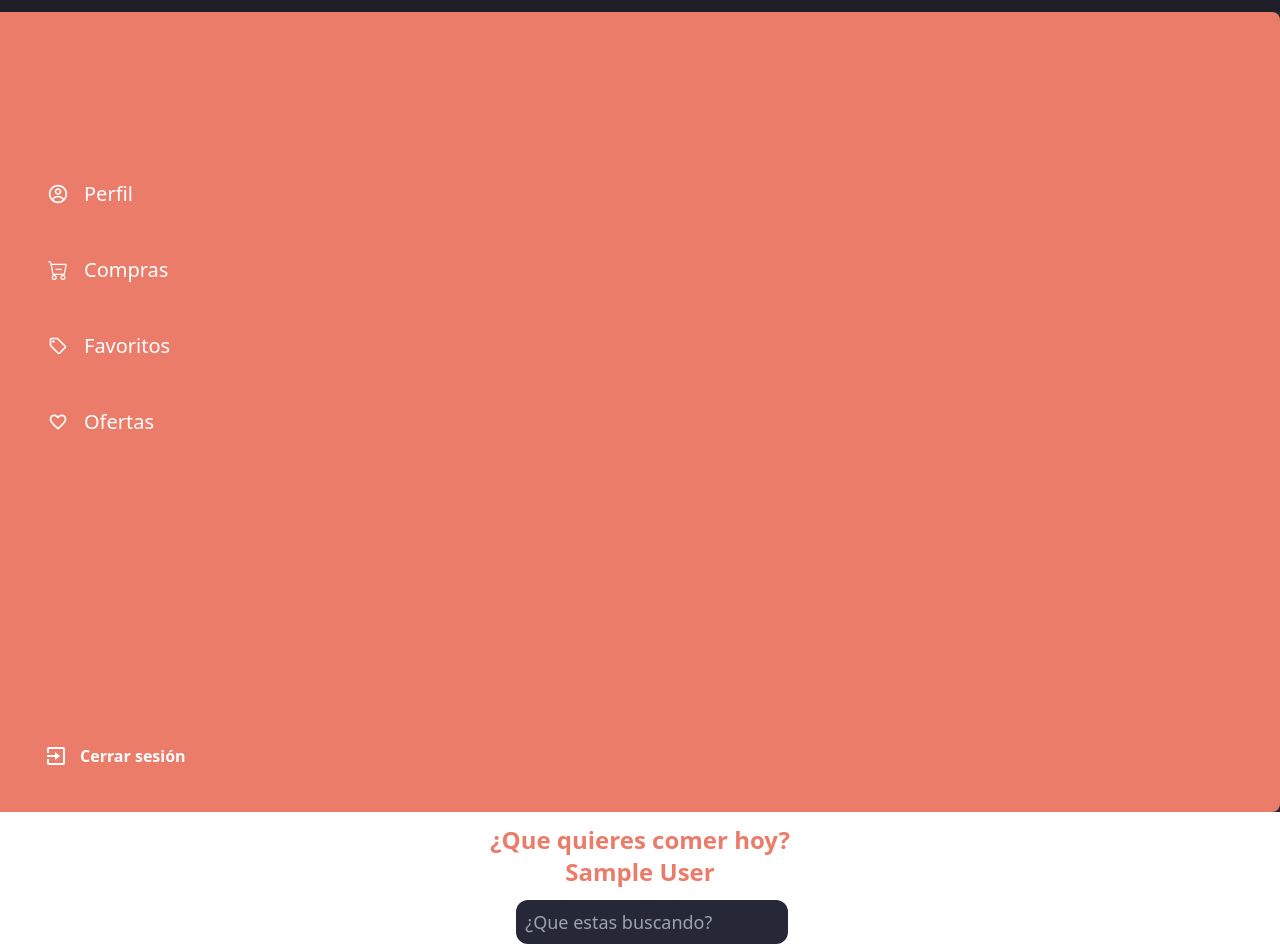
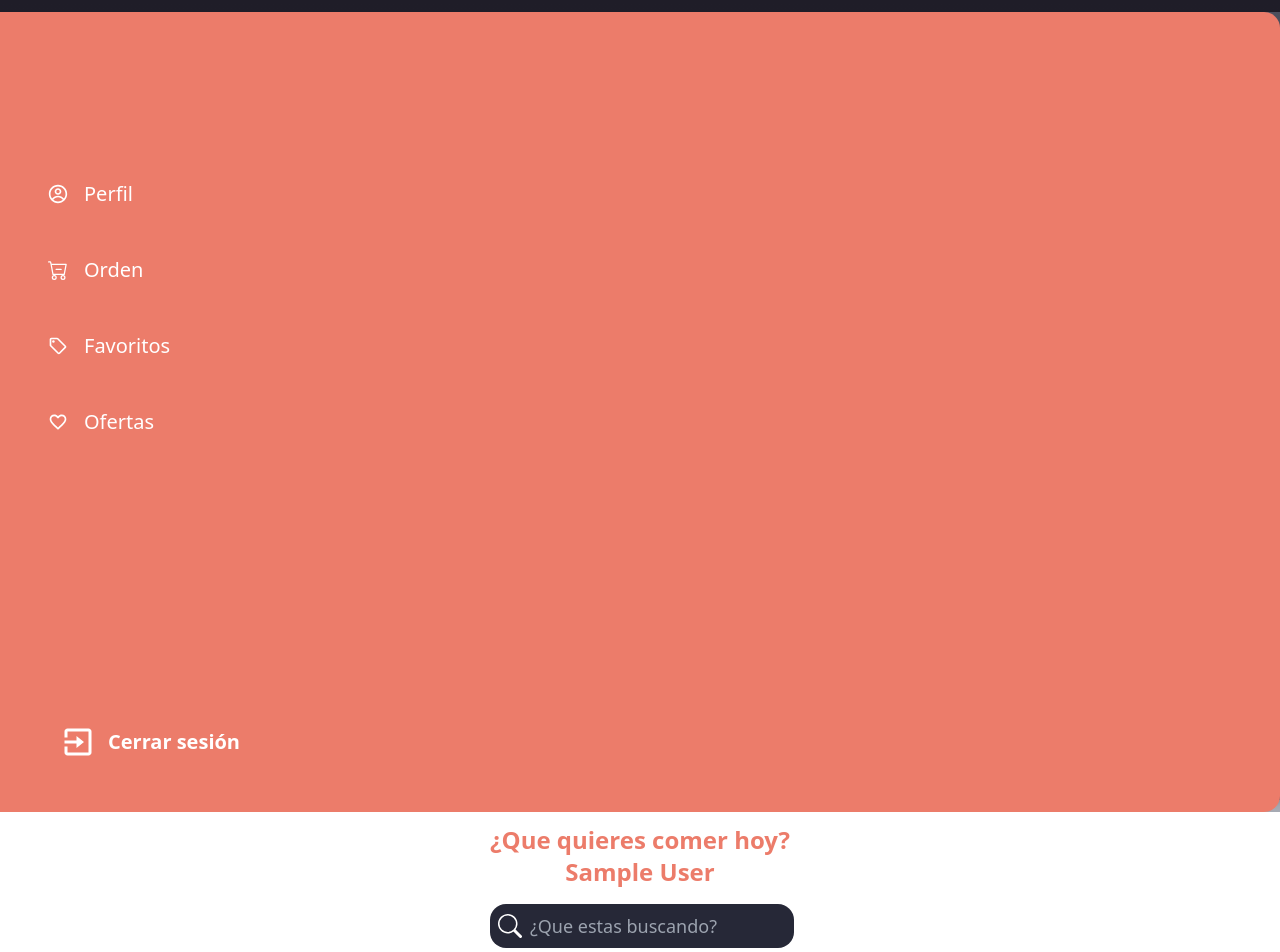
Before and after one commit to facuguardia/app-food, a React (Vite) app: page /home in a window 1280 px wide. Shown: the top 952 px of the page. Built offline with nearby package versions, Linux system fonts and the light colour scheme; no server answers; sample sign-in values are in the browser's storage.

Commit message:
terminacionesEstiloHome

```diff
--- a/src/components/home/Categorias.jsx
+++ b/src/components/home/Categorias.jsx
@@ -3,25 +3,25 @@ import React from "react";
 function Categorias() {
   return (
     <div className="flex justify-between  overflow-x-auto ">
-      <button className="text-lg bg-[#1F1D28] text-white hover:text-[#ec7c6a] hover:border-b-2 hover:border-[#ec7c6a] py-1 px-1 font-lato font-normal p-2 m-4">
+      <button className="text-lg   bg-[#202029] text-white hover:text-[#ec7c6a] hover:border-b-2 hover:border-[#ec7c6a] py-1 px-1 font-normal p-2 m-4">
         All{" "}
       </button>
-      <button className="text-lg bg-[#1F1D28] text-white hover:text-[#ec7c6a] hover:border-b-2 hover:border-[#ec7c6a] py-1 px-1 font-lato font-normal p-2 m-4">
+      <button className="text-lg  bg-[#202029] text-white hover:text-[#ec7c6a] hover:border-b-2 hover:border-[#ec7c6a] py-1 px-1 font-normal p-2 m-4">
         Hamburguesas{" "}
       </button>
-      <button className="text-lg bg-[#1F1D28] text-white hover:text-[#ec7c6a] hover:border-b-2 hover:border-[#ec7c6a] py-1 px-1 font-lato font-normal p-2 m-4">
+      <button className="text-lg  bg-[#202029] text-white hover:text-[#ec7c6a] hover:border-b-2 hover:border-[#ec7c6a] py-1 px-1 font-normal p-2 m-4">
         Pizzas{" "}
       </button>
-      <button className="text-lg bg-[#1F1D28] text-white hover:text-[#ec7c6a] hover:border-b-2 hover:border-[#ec7c6a] py-1 px-1 font-lato font-normal p-2 m-4">
+      <button className="text-lg  bg-[#202029] text-white hover:text-[#ec7c6a] hover:border-b-2 hover:border-[#ec7c6a] py-1 px-1 font-normal p-2 m-4">
         Empanadas{" "}
       </button>
-      <button className="text-lg bg-[#1F1D28] text-white hover:text-[#ec7c6a] hover:border-b-2 hover:border-[#ec7c6a] py-1 px-1 font-lato font-normal p-2 m-4">
+      <button className="text-lg  bg-[#202029] text-white hover:text-[#ec7c6a] hover:border-b-2 hover:border-[#ec7c6a] py-1 px-1 font-normal p-2 m-4">
         Milanesas{" "}
       </button>
-      <button className="text-lg bg-[#1F1D28] text-white hover:text-[#ec7c6a] hover:border-b-2 hover:border-[#ec7c6a] py-1 px-1 font-lato font-normal p-2 m-4">
+      <button className="text-lg  bg-[#202029] text-white hover:text-[#ec7c6a] hover:border-b-2 hover:border-[#ec7c6a] py-1 px-1 font-normal p-2 m-4">
         Pastas{" "}
       </button>
-      <button className="text-lg bg-[#1F1D28] text-white hover:text-[#ec7c6a] hover:border-b-2 hover:border-[#ec7c6a] py-1 px-1 font-lato font-normal p-2 m-4">
+      <button className="text-lg  bg-[#202029] text-white hover:text-[#ec7c6a] hover:border-b-2 hover:border-[#ec7c6a] py-1 px-1 font-normal p-2 m-4">
         Ensaladas{" "}
       </button>
     </div>
--- a/src/components/home/Home.jsx
+++ b/src/components/home/Home.jsx
@@ -3,8 +3,10 @@ import React from "react";
 import Categorias from "./Categorias";
 import Sidebar from "./Sidebar";
 import Search from "./Search/Search";
+import {BsCartDash} from "react-icons/bs"
  // Auth
 import { useAuth } from "../../context/AuthContext";
+
 
 
 
@@ -37,15 +39,16 @@ function Home() {
   if (loading) return <p>Loading...</p>;
 
   return (
-    <div className="h-screen w-screen pt-3">
+    <div className=" bg-gradient-to-b  from-background to-[#24282E] h-screen w-screen pt-3">
 
       <Sidebar />
-      <h1 className="mt-3 font-muli font-extrabold text-center text-2xl text-secondary">
+      <h1 className="mt-3  font-extrabold text-center text-2xl text-secondary">
         {" "}
         ¿Que quieres comer hoy? <br />  {user.displayName || user.email}
       </h1>
       <Search />
       <Categorias />
+
     </div>
   );
 }
--- a/src/components/home/Search/Search.jsx
+++ b/src/components/home/Search/Search.jsx
@@ -45,9 +45,9 @@ tendria un funcion que compara el value del imput con la categoria (con el iclud
 
 
     return(
-         <div className="flex justify-center items-center"> {/* <label className="p-3 text-lg flex">Buscador:</label> */}
-            <div className="text-2xl mt-3 text-white"><BsSearch/></div>
-            <input className="items-center rounded-xl py-2 mt-3 pr-3 text-white text-lg bg-primary" value={search.valor} onChange={handleSearch} placeholder="  ¿Que estas buscando?"></input>
+         <div className="flex justify-center mr-5 mt-1"> {/* <label className="p-3 text-lg flex">Buscador:</label> */}
+            <button className="text-2xl mt-3 text-white relative left-8 "><BsSearch/></button>
+            <input className="items-center rounded-2xl py-2 pl-10 pr-1 mt-3  text-white text-lg bg-primary" value={search.valor} onChange={handleSearch} placeholder="¿Que estas buscando?"></input>
             {/* <h1>{search.valor}</h1> */}
         </div>
     )
--- a/src/components/home/SideBar.jsx
+++ b/src/components/home/SideBar.jsx
@@ -16,35 +16,35 @@ function Sidebar() {
     <>
     <div className={`${!menu && "hidden"} bg-gray-500/60 min-h-screen w-full fixed top-0 left-0 right-0 backdrop-blur-sm`} onClick={() => setMenu(false)}></div>
       <div
-        className={`bg-primary h-screen fixed lg:static w-[60%] md:w-[40%] z-50 top-0 lg:w-full transition-all duration-300 ${
+        className={`bg-gray-500/60 backdrop-blur-sm h-screen fixed lg:static w-[60%] md:w-[40%] z-50 top-0 lg:w-full transition-all duration-300 ${
           menu ? "left-0" : "-left-full"
         }`}
       >
         {/* Nav */}
-        <div className="bg-secondary p-8 rounded-r-lg  h-screen top-0 flex flex-col justify-between gap-8">
+        <div className="bg-secondary p-8 rounded-r-2xl  h-screen top-0 flex flex-col justify-between gap-8">
           <nav className="flex flex-col gap-8 pt-32">
             <Link
               href="#"
-              className="font-lato font-normal flex items-center gap-4 text-white py-2 px-4 rounded-xl hover:bg-primary-900/50 transition-colors text-xl"
+              className=" font-normal flex items-center gap-4 text-white  hover:border-b-2 hover:border-white transition ease-in duration-500 py-2 px-4  hover:bg-primary-900/50 text-xl"
             >
               <CgProfile /> Perfil
             </Link>
             <Link
               href="#"
-              className="font-lato font-normal flex items-center gap-4 text-white py-2 px-4 rounded-xl hover:bg-primary-900/50 transition-colors text-xl"
+              className=" font-normal flex items-center gap-4 text-white   hover:border-b-2 hover:border-white transition ease-in duration-500 py-2 px-4   hover:bg-primary-900/50   text-xl"
             >
-              <BsCartDash /> Compras
+              <BsCartDash /> Orden
             </Link>
             <Link
               href="#"
-              className="font-lato font-normal flex items-center gap-4 text-white py-2 px-4 rounded-xl hover:bg-primary-900/50 transition-colors text-xl"
+              className="  font-normal flex items-center gap-4 text-white  hover:border-b-2 hover:border-white transition ease-in duration-500 py-2 px-4  hover:bg-primary-900/50  text-xl"
             >
               <MdOutlineLocalOffer />
               Favoritos
             </Link>
             <Link
               href="#"
-              className="font-lato font-normal flex items-center gap-4 text-white py-2 px-4 rounded-xl hover:bg-primary-900/50 transition-colors text-xl"
+              className="  font-normal flex items-center gap-4 text-white  hover:border-b-2 hover:border-white transition ease-in duration-500 py-2 px-4  hover:bg-primary-900/50 text-xl"
             >
               <MdOutlineFavoriteBorder /> Ofertas
             </Link>
@@ -52,9 +52,10 @@ function Sidebar() {
           <div className="bg-primary-900/50 rounded-xl p-3">
             <Link
               to="/"
-              className="text-white font-lato font-bold flex items-center gap-3"
+              className="text-white text-xl font-extrabold flex items-center gap-3  hover:border-b-2 hover:border-white transition ease-in duration-500 py-2 px-4"
             >
-              <BiExit className="text-2xl" />
+              <BiExit className="text-4xl " />
+
               Cerrar sesión
             </Link>
           </div>
@@ -67,6 +68,7 @@ function Sidebar() {
       >
         {menu ? <RiCloseFill /> : <RiMenu3Fill />}
       </button>
+
     </>
   );
 }
--- a/src/components/login/Login.jsx
+++ b/src/components/login/Login.jsx
@@ -59,7 +59,7 @@ function Login() {
     }
   };
   return (
-    <div className="w-full max-w-xs m-auto">
+    <div className=" w-full max-w-xs m-auto">
       {error && <Alert message={error} />}
 
       <form
--- a/src/index.css
+++ b/src/index.css
@@ -1,5 +1,3 @@
 @tailwind base;
 @tailwind components;
 @tailwind utilities;
-
-@import url('https://fonts.googleapis.com/css2?family=Lato:wght@400;700&family=Mulish:wght@800&display=swap');
```
